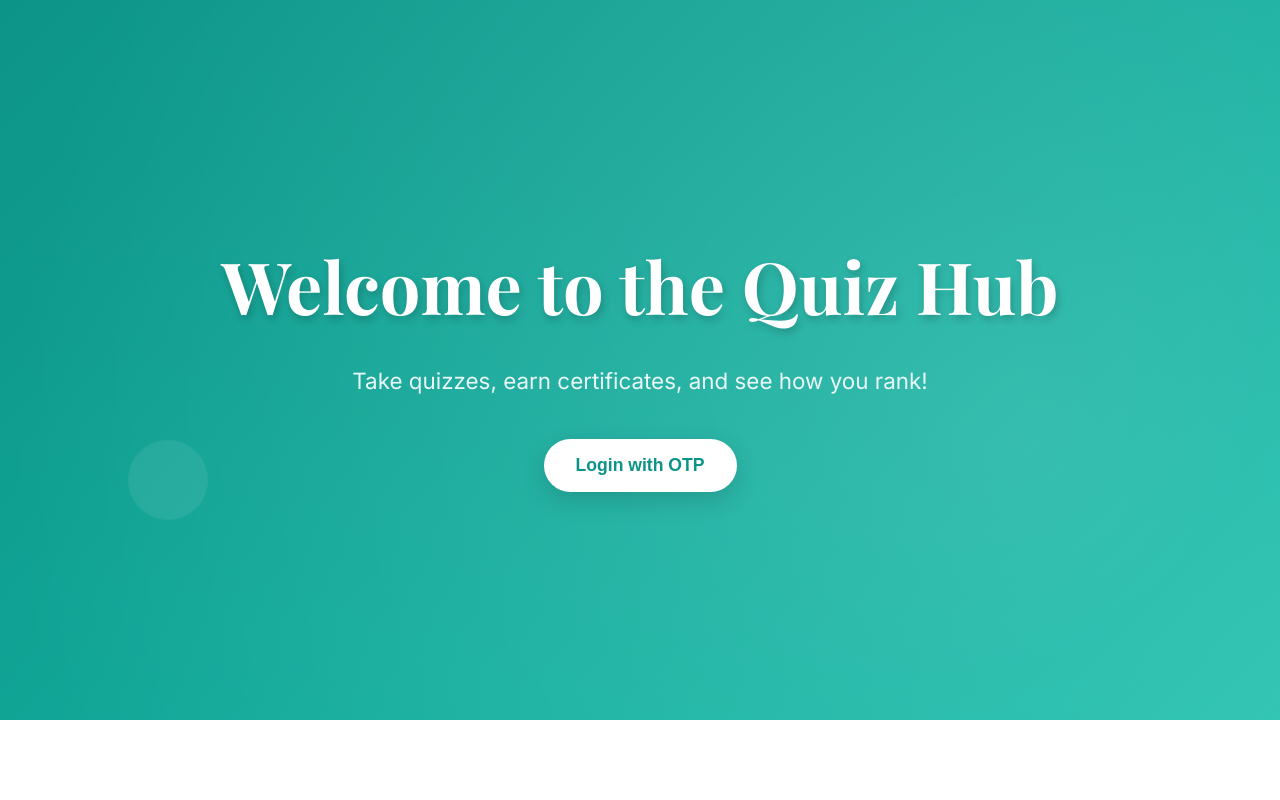
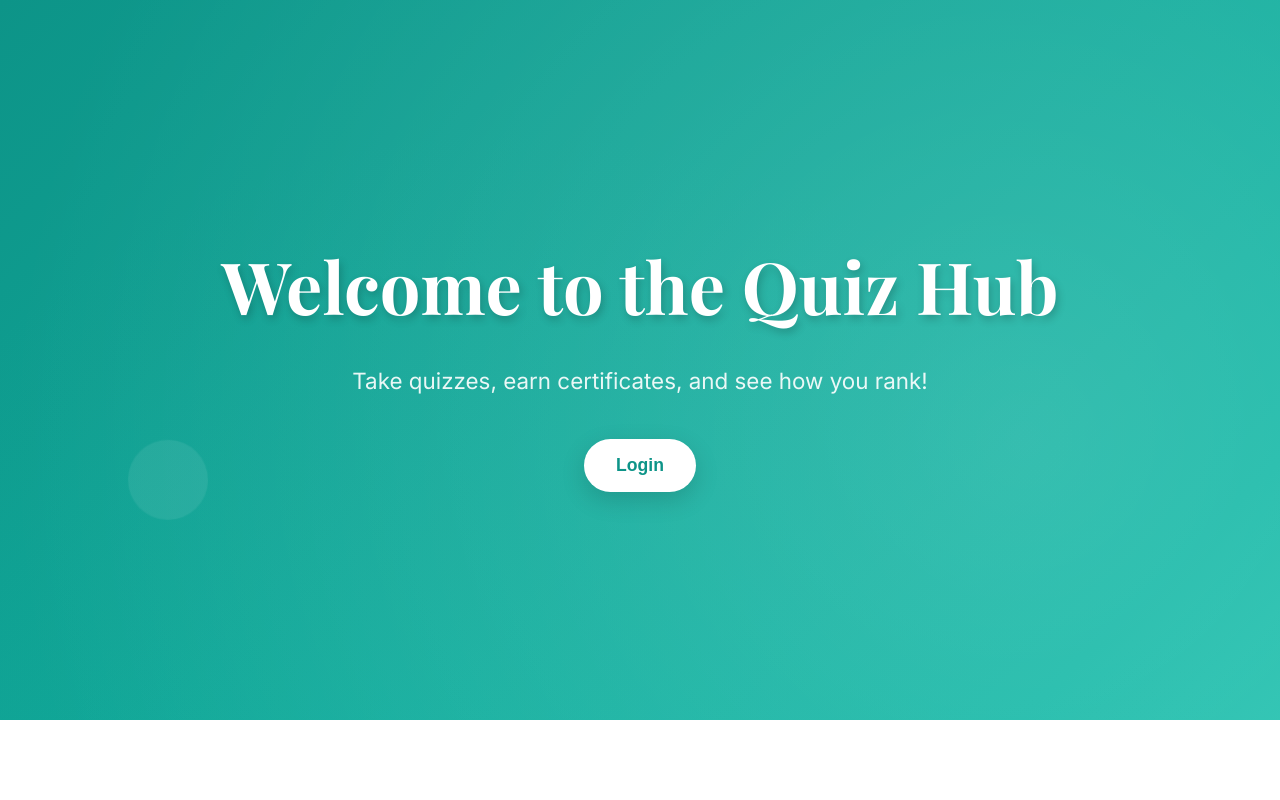
Before and after one commit to azmal21/QuizHub, a React (Vite) app in the folder frontend/: page / in a window 1280 px wide. Shown: the top 800 px of the page. Built offline with nearby package versions, Linux system fonts and the light colour scheme; a web font is replaced by a local one.

Commit message:
Update Welcome.jsx

```diff
--- a/frontend/src/pages/Welcome.jsx
+++ b/frontend/src/pages/Welcome.jsx
@@ -65,7 +65,7 @@ const Welcome = () => {
             onClick={() => navigate("/login")}
             aria-label="Login with OTP"
           >
-            Login with OTP
+            Login
           </button>
         </section>
       </div>
```
